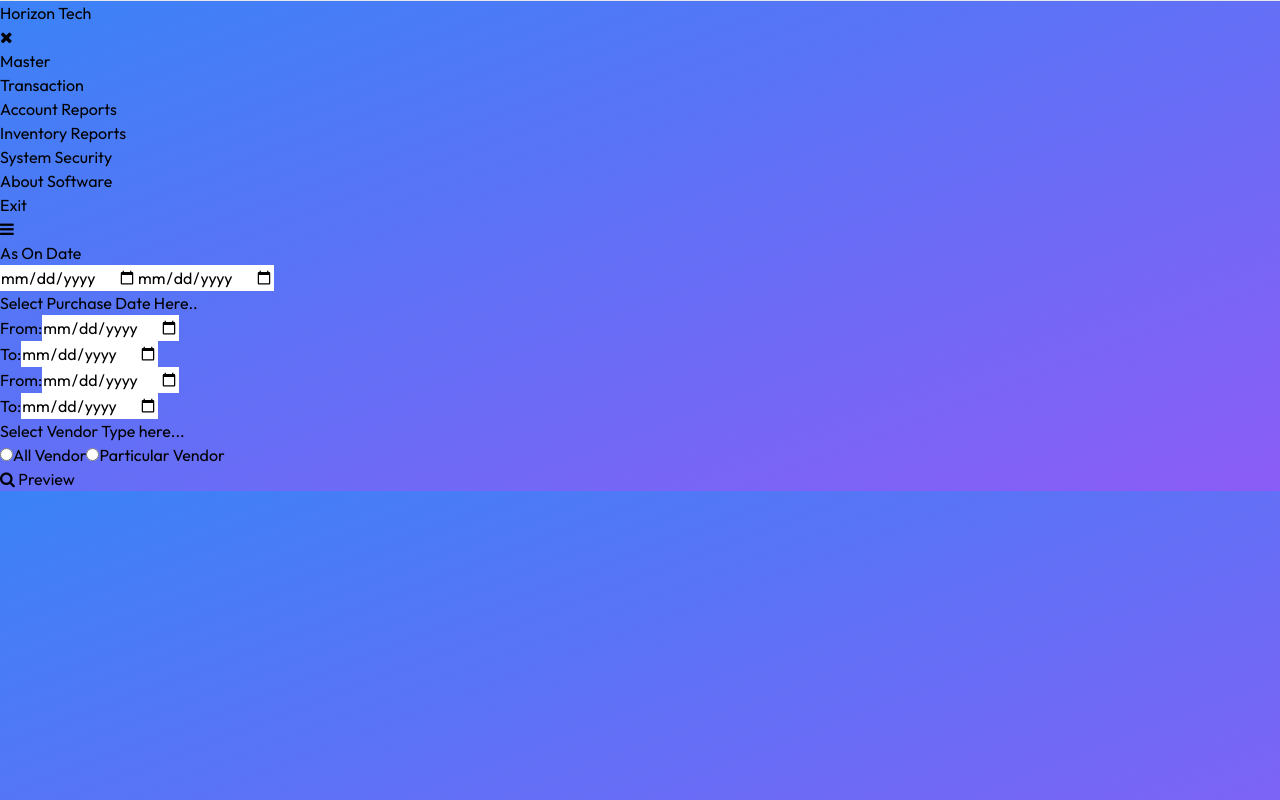
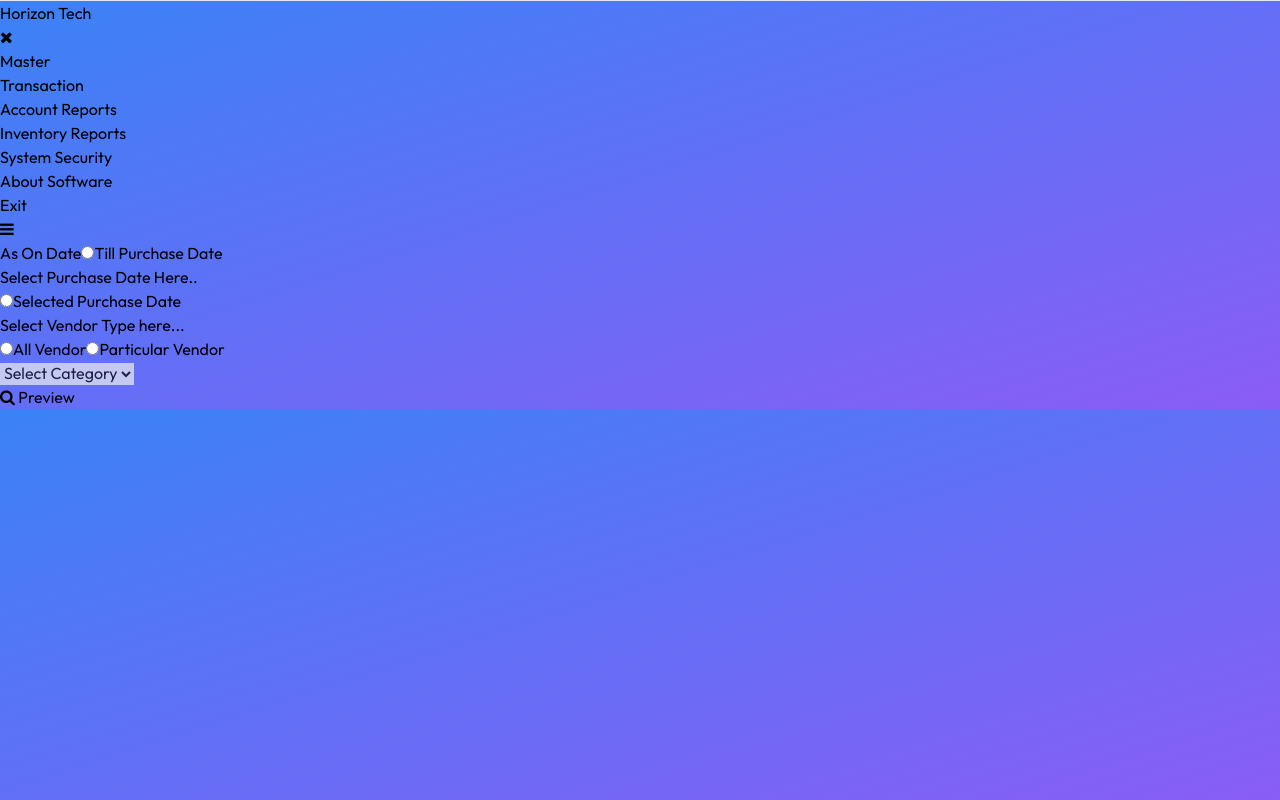
Before and after one commit to Birat121/Horizon_tech, a React (Vite) app in the folder frontend/inventory/: page /inventoryreports/suboptions24 in a window 1280 px wide. Built offline with nearby package versions, Linux system fonts and the light colour scheme.

Commit message:
BonusReceivedFromVendorAdded

```diff
--- a/frontend/inventory/src/components/Inventory Reports/BonusReceivedFromVendor.jsx
+++ b/frontend/inventory/src/components/Inventory Reports/BonusReceivedFromVendor.jsx
@@ -1,8 +1,8 @@
 import React, { useState } from "react";
 
 const BonusReceivedFromVendor = () => {
-
-  const [selectedVendorType, setSelectedVendorType] = useState(""); // "allVendor" or "particularvendor"
+  const [selectedVendorType, setSelectedVendorType] = useState(""); // Tracks selected vendor type
+  const [selectedPurchaseDateType, setSelectedPurchaseDateType] = useState(""); // Tracks selected purchase date type
   const [fromDate1, setFromDate1] = useState(""); // First "From" date
   const [toDate1, setToDate1] = useState(""); // First "To" date
   const [fromDate2, setFromDate2] = useState(""); // Second "From" date
@@ -10,9 +10,12 @@ const BonusReceivedFromVendor = () => {
   const [fromDate, setFromDate] = useState("");
   const [toDate, setToDate] = useState("");
 
-
   const handleVendorTypeChange = (type) => {
     setSelectedVendorType(type);
+  };
+
+  const handlePurchaseDateChange = (type) => {
+    setSelectedPurchaseDateType(type);
   };
 
   return (
@@ -20,28 +23,53 @@ const BonusReceivedFromVendor = () => {
       <div className="flex flex-1">
         {/* Sidebar */}
         <div className="w-1/3 bg-gray-100 p-4 border-r border-gray-300">
-          {/* Date Pickers */}
+          {/* Till Purchase Date */}
           <div className="mb-2">
             <label className="block font-semibold mb-2">As On Date</label>
+            <label className="flex items-center">
+              <input
+                type="radio"
+                name="purchaseDate"
+                value="tillPurchaseDate"
+                className="mr-2"
+                onChange={() => handlePurchaseDateChange("tillPurchaseDate")}
+                checked={selectedPurchaseDateType === "tillPurchaseDate"}
+              />
+              Till Purchase Date
+            </label>
+            {selectedPurchaseDateType === "tillPurchaseDate" && (
               <div className="flex flex-col md:flex-row md:space-x-2 space-y-2 md:space-y-0">
                 <input
                   type="date"
-                className="p-2 border border-gray-300 rounded w-full sm:w-3/4 md:w-1/2 lg:w-1/3"
+                  className="border p-2 w-full"
                   value={fromDate}
                   onChange={(e) => setFromDate(e.target.value)}
                 />
                 <input
                   type="date"
-                className="p-2 border border-gray-300 rounded w-full sm:w-3/4 md:w-1/2 lg:w-1/3"
+                  className="border p-2 w-full"
                   value={toDate}
                   onChange={(e) => setToDate(e.target.value)}
                 />
               </div>
+            )}
           </div>
 
-          {/* First Date Picker */}
+          {/* Selected Purchase Date */}
           <div className="mb-2">
             <h3 className="text-md font-semibold mb-2">Select Purchase Date Here..</h3>
+            <label className="flex items-center">
+              <input
+                type="radio"
+                name="purchaseDate"
+                value="selectedPurchaseDate"
+                className="mr-2"
+                onChange={() => handlePurchaseDateChange("selectedPurchaseDate")}
+                checked={selectedPurchaseDateType === "selectedPurchaseDate"}
+              />
+              Selected Purchase Date
+            </label>
+            {selectedPurchaseDateType === "selectedPurchaseDate" && (
               <div className="grid grid-cols-1 sm:grid-cols-2 gap-4">
                 <div className="flex flex-col">
                   <label className="font-medium mb-1">From:</label>
@@ -50,6 +78,13 @@ const BonusReceivedFromVendor = () => {
                     className="border p-2 rounded w-full"
                     value={fromDate1}
                     onChange={(e) => setFromDate1(e.target.value)}
+                  />
+                  <label className="font-medium mb-1">From:</label>
+                  <input
+                    type="date"
+                    className="border p-2 rounded w-full"
+                    value={fromDate2}
+                    onChange={(e) => setToDate2(e.target.value)}
                   />
                 </div>
                 <div className="flex flex-col">
@@ -60,37 +95,19 @@ const BonusReceivedFromVendor = () => {
                     value={toDate1}
                     onChange={(e) => setToDate1(e.target.value)}
                   />
-              </div>
-            </div>
-          </div>
-
-          {/* Second Date Picker */}
-          <div className="mb-6">
-            <div className="grid grid-cols-1 sm:grid-cols-2 gap-4">
-              <div className="flex flex-col">
-                <label className="font-medium mb-1">From:</label>
-                <input
-                  type="date"
-                  className="border p-2 rounded w-full"
-                  value={fromDate2}
-                  onChange={(e) => setFromDate2(e.target.value)}
-                />
-              </div>
-              <div className="flex flex-col">
                   <label className="font-medium mb-1">To:</label>
                   <input
                     type="date"
                     className="border p-2 rounded w-full"
                     value={toDate2}
-                  onChange={(e) => setToDate2(e.target.value)}
+                    onChange={(e) => setFromDate2(e.target.value)}
                   />
                 </div>
               </div>
+            )}
           </div>
 
-
-
-          {/* Account Type Radio Group */}
+          {/* Vendor Type Radio Group */}
           <div className="mb-4">
             <h2 className="text-lg font-bold mb-2">Select Vendor Type here...</h2>
             <label className="block">
@@ -117,17 +134,18 @@ const BonusReceivedFromVendor = () => {
             </label>
           </div>
 
-          {/* Dropdown for Particulars Category */}
-          {selectedVendorType === "particularVendor" && (
+          {/* Dropdown for Particular Vendor */}
           <div className="mb-4">
-              <select className="w-full p-2 border border-gray-400 rounded mb-2">
+            <select
+              className="w-full p-2 border border-gray-400 rounded mb-2"
+              disabled={selectedVendorType !== "particularVendor"}
+            >
               <option>Select Category</option>
               <option>Category 1</option>
               <option>Category 2</option>
               <option>Category 3</option>
             </select>
           </div>
-          )}
 
           {/* Buttons */}
           <div className="space-y-4 mt-10">
```
Lines whose indentation alone changed are shown as unchanged.
